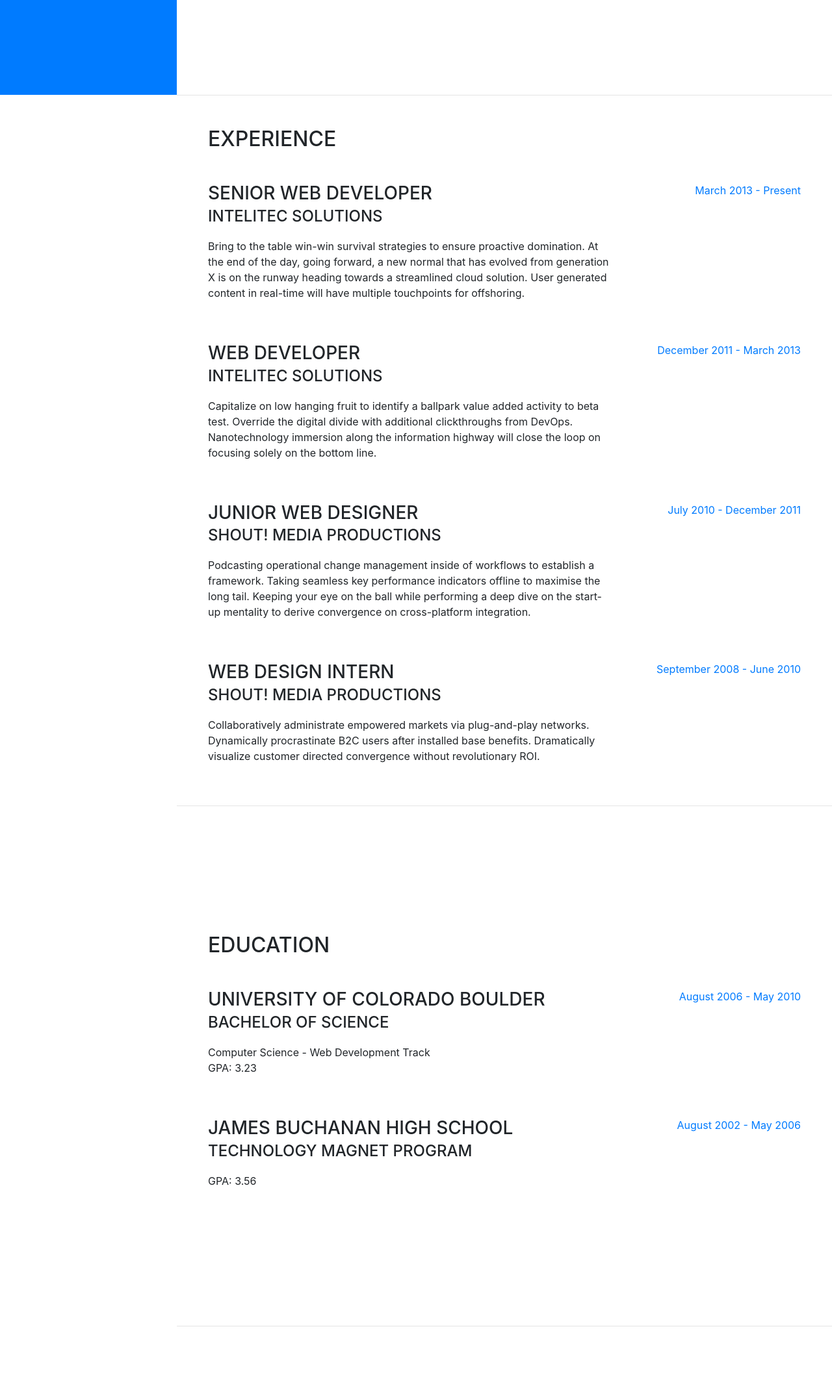
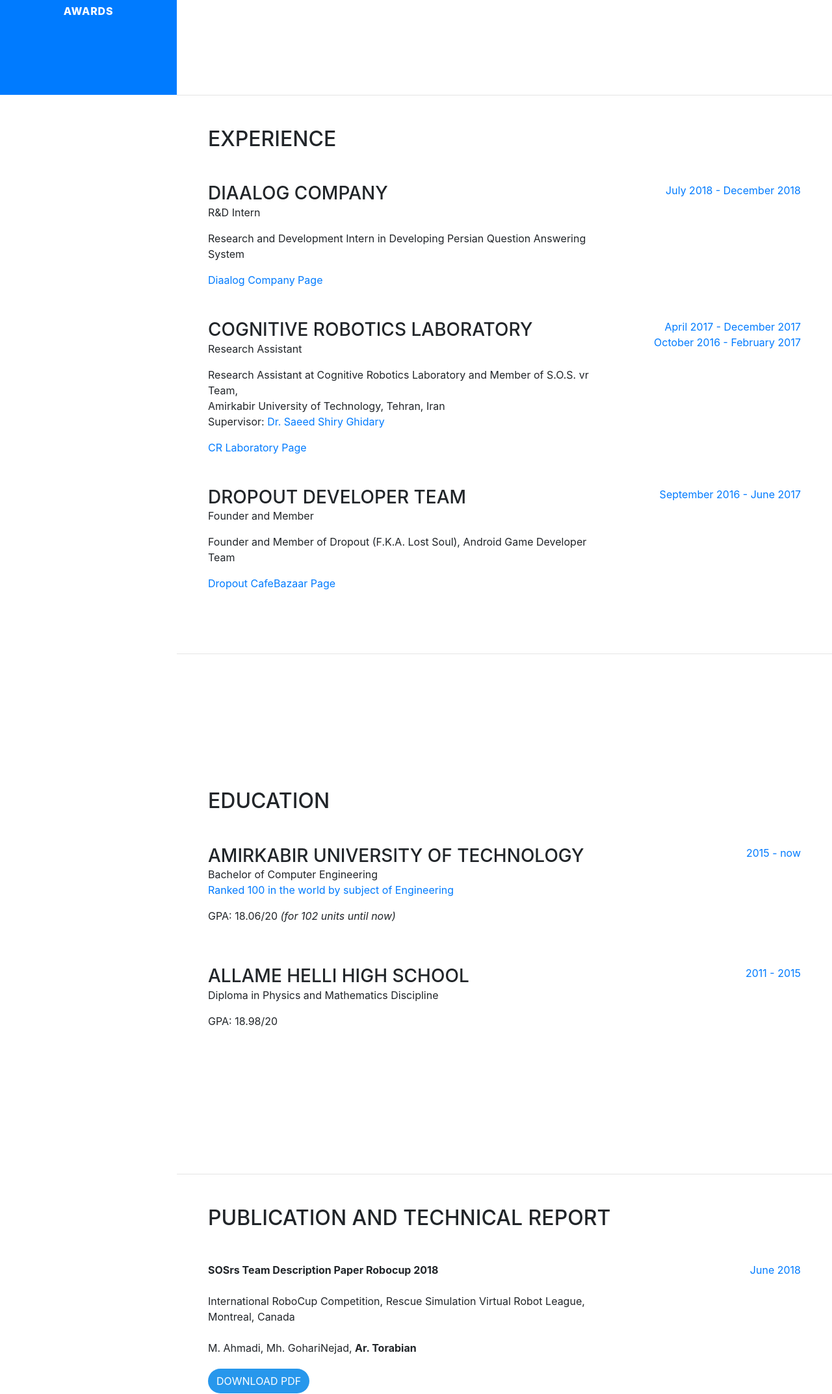
Before and after one commit to 1997alireza/1997alireza.github.io, a website with bundled scripts: page index.html in a window 1280 px wide. Shown: the part 654-2800 px from the top of the page at 65% size. Built offline with nearby package versions, Linux system fonts and the light colour scheme; a web font is replaced by a local one.

Commit message:
add sections, complete resume

```diff
--- a/css/resume.css
+++ b/css/resume.css
@@ -201,8 +201,24 @@ a:hover, a:focus, a:active {
   position: relative;
   display: inline-block;
 }
+.blue {
+  background-color: #2797ec;
+  margin-left: 0;
+  font-size: 10px;
+  border-radius: 53px;
+  padding: 3px 8px
+}
+
+.blue:hover {
+  background-color: #69b5ff;
+  color: #3b6596
+}
 
 .green {
   background-color: #2ecc71;
   box-shadow: 0px 5px 0px 0px #15B358;
 }
+
+.green:hover {
+  background-color: #48E68B;
+}
--- a/index.html
+++ b/index.html
@@ -26,7 +26,7 @@
   <body id="page-top">
 
     <nav class="navbar navbar-expand-lg navbar-dark bg-primary fixed-top" id="sideNav">
-        <a href="./docs/CV.pdf" target="_blank" class="btn green">Downlaod CV</a>
+        <a href="./docs/CV.pdf" target="_blank" class="btn green">Download CV</a>
       <a class="navbar-brand js-scroll-trigger" href="#page-top">
         <!--<span class="d-block d-lg-none">Alireza Torabian</span>-->
         <span class="d-none d-lg-block">
@@ -46,6 +46,12 @@
           </li>
           <li class="nav-item">
             <a class="nav-link js-scroll-trigger" href="#education">Education</a>
+          </li>
+          <li class="nav-item">
+            <a class="nav-link js-scroll-trigger" href="#publication">Publications</a>
+          </li>
+          <li class="nav-item">
+            <a class="nav-link js-scroll-trigger" href="#presentation">presentation</a>
           </li>
           <li class="nav-item">
             <a class="nav-link js-scroll-trigger" href="#skills">Skills</a>
@@ -82,6 +88,11 @@
             <a href="https://github.com/1997alireza">
               <i class="fab fa-github"></i>
             </a>
+            <a href="https://scholar.google.com/citations?user=bx_EAUMAAAAJ&hl=en">
+              <i class="fab">
+                <img src="./vendor/googlescholar_256_white.png" style="width: 75%;">
+              </i>
+            </a>
           </div>
         </div>
       </section>
@@ -94,45 +105,42 @@
 
           <div class="resume-item d-flex flex-column flex-md-row mb-5">
             <div class="resume-content mr-auto">
-              <h3 class="mb-0">Senior Web Developer</h3>
-              <div class="subheading mb-3">Intelitec Solutions</div>
-              <p>Bring to the table win-win survival strategies to ensure proactive domination. At the end of the day, going forward, a new normal that has evolved from generation X is on the runway heading towards a streamlined cloud solution. User generated content in real-time will have multiple touchpoints for offshoring.</p>
+              <h3 class="mb-0">Diaalog Company</h3>
+              <div class="mb-3">R&D Intern</div>
+              <p>Research and Development Intern in Developing Persian Question Answering System</p>
+              <a href="http://diaalog.ir/">Diaalog Company Page</a>
             </div>
             <div class="resume-date text-md-right">
-              <span class="text-primary">March 2013 - Present</span>
+              <span class="text-primary">July 2018 - December 2018</span>
             </div>
           </div>
 
           <div class="resume-item d-flex flex-column flex-md-row mb-5">
             <div class="resume-content mr-auto">
-              <h3 class="mb-0">Web Developer</h3>
-              <div class="subheading mb-3">Intelitec Solutions</div>
-              <p>Capitalize on low hanging fruit to identify a ballpark value added activity to beta test. Override the digital divide with additional clickthroughs from DevOps. Nanotechnology immersion along the information highway will close the loop on focusing solely on the bottom line.</p>
+              <h3 class="mb-0">Cognitive Robotics Laboratory</h3>
+              <div class="mb-3">Research Assistant</div>
+              <p>Research Assistant at Cognitive Robotics Laboratory and Member of S.O.S. vr Team,
+                <br/>Amirkabir University of Technology, Tehran, Iran
+                <br/>Supervisor: <a href="http://www.aut.ac.ir/official/main.asp?uid=shiry">Dr. Saeed Shiry Ghidary</a></p>
+              <a href="https://aut-crlab.github.io/">CR Laboratory Page</a>
             </div>
             <div class="resume-date text-md-right">
-              <span class="text-primary">December 2011 - March 2013</span>
+              <span class="text-primary">
+                April 2017 - December 2017<br/>
+                October 2016 - February 2017
+              </span>
             </div>
           </div>
 
           <div class="resume-item d-flex flex-column flex-md-row mb-5">
             <div class="resume-content mr-auto">
-              <h3 class="mb-0">Junior Web Designer</h3>
-              <div class="subheading mb-3">Shout! Media Productions</div>
-              <p>Podcasting operational change management inside of workflows to establish a framework. Taking seamless key performance indicators offline to maximise the long tail. Keeping your eye on the ball while performing a deep dive on the start-up mentality to derive convergence on cross-platform integration.</p>
+              <h3 class="mb-0">Dropout Developer Team</h3>
+              <div class="mb-3">Founder and Member</div>
+              <p>Founder and Member of Dropout (F.K.A. Lost Soul), Android Game Developer Team</p>
+              <a href="https://cafebazaar.ir/developer/dropout/?l=en">Dropout CafeBazaar Page</a>
             </div>
             <div class="resume-date text-md-right">
-              <span class="text-primary">July 2010 - December 2011</span>
-            </div>
-          </div>
-
-          <div class="resume-item d-flex flex-column flex-md-row">
-            <div class="resume-content mr-auto">
-              <h3 class="mb-0">Web Design Intern</h3>
-              <div class="subheading mb-3">Shout! Media Productions</div>
-              <p>Collaboratively administrate empowered markets via plug-and-play networks. Dynamically procrastinate B2C users after installed base benefits. Dramatically visualize customer directed convergence without revolutionary ROI.</p>
-            </div>
-            <div class="resume-date text-md-right">
-              <span class="text-primary">September 2008 - June 2010</span>
+              <span class="text-primary">September 2016 - June 2017</span>
             </div>
           </div>
 
@@ -148,26 +156,113 @@
 
           <div class="resume-item d-flex flex-column flex-md-row mb-5">
             <div class="resume-content mr-auto">
-              <h3 class="mb-0">University of Colorado Boulder</h3>
-              <div class="subheading mb-3">Bachelor of Science</div>
-              <div>Computer Science - Web Development Track</div>
-              <p>GPA: 3.23</p>
+              <h3 class="mb-0">Amirkabir University of Technology</h3>
+              <div class="mb-3">Bachelor of Computer Engineering
+              <br/><a href="https://www.usnews.com/education/best-global-universities/search?country=iran&subject=engineering&name=">Ranked 100 in the world by subject of Engineering</a></div>
+              <div><p>GPA: 18.06/20 <i>(for 102 units until now)</i></p></div>
             </div>
             <div class="resume-date text-md-right">
-              <span class="text-primary">August 2006 - May 2010</span>
+              <span class="text-primary">2015 - now</span>
             </div>
           </div>
 
           <div class="resume-item d-flex flex-column flex-md-row">
             <div class="resume-content mr-auto">
-              <h3 class="mb-0">James Buchanan High School</h3>
-              <div class="subheading mb-3">Technology Magnet Program</div>
-              <p>GPA: 3.56</p>
+              <h3 class="mb-0">Allame Helli High School</h3>
+              <div class="mb-3">Diploma in Physics and Mathematics Discipline</div>
+              <p>GPA: 18.98/20</p>
             </div>
             <div class="resume-date text-md-right">
-              <span class="text-primary">August 2002 - May 2006</span>
+              <span class="text-primary">2011 - 2015</span>
             </div>
           </div>
+
+        </div>
+      </section>
+
+      <hr class="m-0">
+
+      <section class="resume-section p-3 p-lg-5 d-flex flex-column" id="publication">
+        <div class="my-auto">
+          <h2 class="mb-5">Publication and Technical Report</h2>
+
+          <div class="resume-item d-flex flex-column flex-md-row mb-5">
+            <div class="resume-content mr-auto">
+              <b class="mb-0">SOSrs Team Description Paper Robocup 2018</b>
+              <div class="mb-3">
+                <br/>
+                International RoboCup Competition, Rescue Simulation Virtual Robot League, Montreal, Canada
+                <br/><br/>
+                M. Ahmadi, Mh. GohariNejad, <b>Ar. Torabian</b>
+                <br/>
+                <a href="https://staff.fnwi.uva.nl/a.visser/activities/robocup/RoboCup2018/TDPs/TDP-SOS_VR-2018-draft.pdf" target="_blank" class="btn blue" style="border-radius: 50px; ">DOWNLOAD PDF</a>
+              </div>
+            </div>
+            <div class="resume-date text-md-right">
+              <span class="text-primary">June 2018</span>
+            </div>
+          </div>
+
+          <div class="resume-item d-flex flex-column flex-md-row mb-5">
+            <div class="resume-content mr-auto">
+              <b class="mb-0">A Deep Analysis of Ethical Dilemmas in Computer Engineering</b>
+              <div class="mb-3">
+                <br/>
+                Engineering Ethics Final Project Report, Faculty of Computer Engineering, Amirkabir University of Technology, Tehran, Iran
+                <br/><br/>
+                <b>Ar. Torabian</b>, A. Gholami, A. Beheshti, N. Karaminejad, A. Rashidbeigi, A. Dizani
+                <br/>
+                <a href="https://drive.google.com/open?id=1iITpu1nTp0dwtF0Ca8jujSg1vAPtM9Q7" target="_blank" class="btn blue" style="border-radius: 50px; ">DOWNLOAD PDF</a>
+              </div>
+            </div>
+            <div class="resume-date text-md-right">
+              <span class="text-primary">December 2017</span>
+            </div>
+          </div>
+          <div class="resume-item d-flex flex-column flex-md-row">
+            <div class="resume-content mr-auto">
+              <b class="mb-0">SOSvr Team Description Paper Iranopen 2017</b>
+              <div class="mb-3">
+                <br/>
+                Engineering Ethics Final Project Report, Faculty of Computer Engineering, Amirkabir University of Technology, Tehran, Iran
+                <br/><br/>
+                <b>Ar. Torabian</b>, Mh. GohariNejad, M. Ahmadi, S. Azami, S. Shiry
+              </div>
+            </div>
+            <div class="resume-date text-md-right">
+              <span class="text-primary">March 2017</span>
+            </div>
+          </div>
+
+        </div>
+      </section>
+
+      <hr class="m-0">
+
+      <section class="resume-section p-3 p-lg-5 d-flex flex-column" id="presentation">
+        <div class="my-auto">
+          <h2 class="mb-5">Presentation</h2>
+
+          <div class="resume-item d-flex flex-column flex-md-row mb-5">
+            <div class="resume-content mr-auto">
+              <b class="mb-0">Question Answering System</b>
+              <div class="mb-3">
+                <br/>
+                What are the QA systems and why we need them and how to implement them?
+                <div>
+                  <br/>
+                  <iframe src="https://www.slideshare.net/slideshow/embed_code/key/9d1BSflXLw4QiT" width="480" height="309" frameborder="0" marginwidth="0" marginheight="0" scrolling="no" style="margin-left:20px; border:1px solid #CCC; border-width:1px; margin-bottom:5px; max-width: 100%;" allowfullscreen> </iframe>
+                  <br/>
+                  <a href="https://www.slideshare.net/AliRezaTorabian1/question-answering-systems" target="_blank" class="btn blue" style="margin-right: 10px">SLIDE-SHARE PAGE</a>
+                  <a href="https://docs.google.com/presentation/u/0/d/1nCkAXSnVapESX-EQ6ZKVkAQr_w7ilpIVujPfOjsahfg/export/pptx" target="_blank" class="btn blue">DOWNLOAD SLIDE</a>
+                </div>
+              </div>
+            </div>
+            <div class="resume-date text-md-right">
+              <span class="text-primary">December 2018</span>
+            </div>
+          </div>
+
 
         </div>
       </section>
```
Also changed, not shown: vendor/googlescholar_256_white.png (added), 1 other file.
